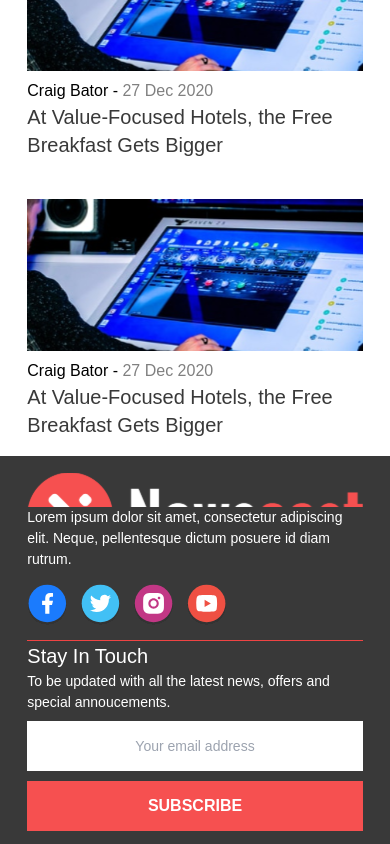
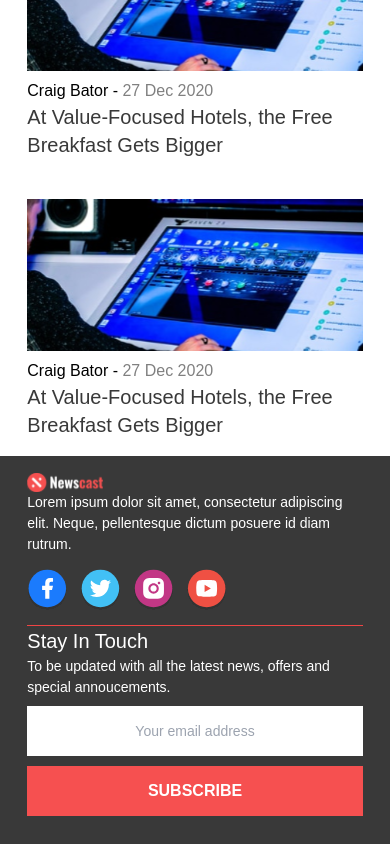
Before and after one commit to xashrdn/news-mernapp, a React (Vite) app in the folder client/: page /Video in a window 390 px wide. Shown: the part 2093-2937 px from the top of the page. Built offline with nearby package versions, Linux system fonts and the light colour scheme; a web font is replaced by a local one.

Commit message:
responsive+++

```diff
--- a/client/src/components/Footer.jsx
+++ b/client/src/components/Footer.jsx
@@ -13,11 +13,11 @@ const Footer = () => {
       >
         <div className="w-[86vw] 2xl:w-[86vw] ml-[7vw] mt-[2vh] sm:mt-[4vh] lg:flex lg:flex-row lg:justify-between"
         >
-          <div className="flex flex-col"
+          <div className="flex flex-col h-[18vh] md:h-[14vh] lg:h-[32vh] 2xl:h-[28vh]"
           >
             <div
               style={{backgroundImage: `url(${logo})`}}
-              className="bg-cover bg-contain bg-no-repeat h-[4vh] w-[100%] lg:w-[100%] lg:h-[5.1vh]"></div>
+              className="bg-contain bg-no-repeat h-[4vh] w-[86vw] lg:w-[18vw] lg:h-[8vh]"></div>
             <p className="text-[white] text-[14px] sm:text-[16px] md:text-[18px] lg:w-[19vw]">
               Lorem ipsum dolor sit amet, consectetur adipiscing elit. Neque,
               pellentesque dictum posuere id diam rutrum.
```
